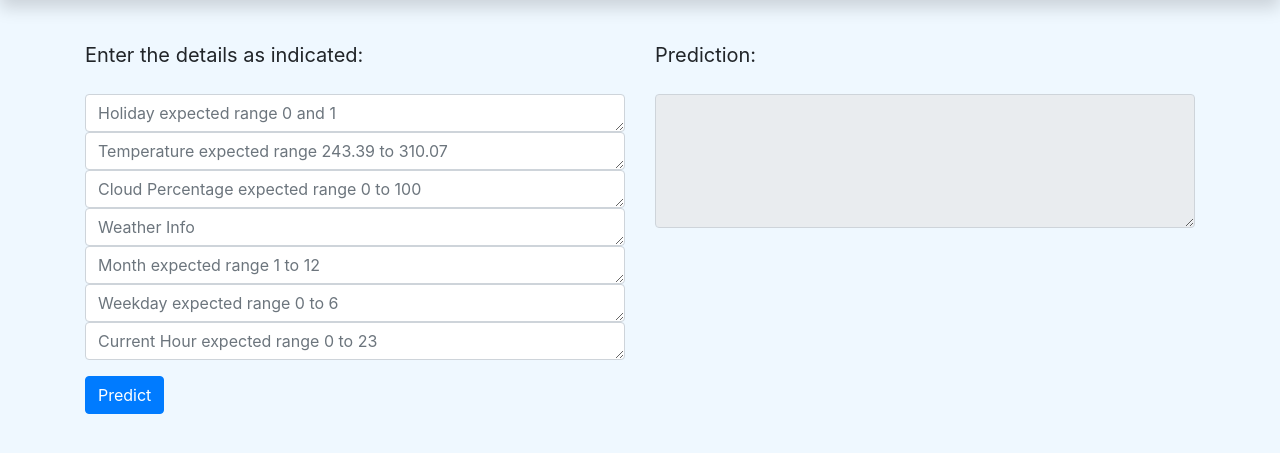
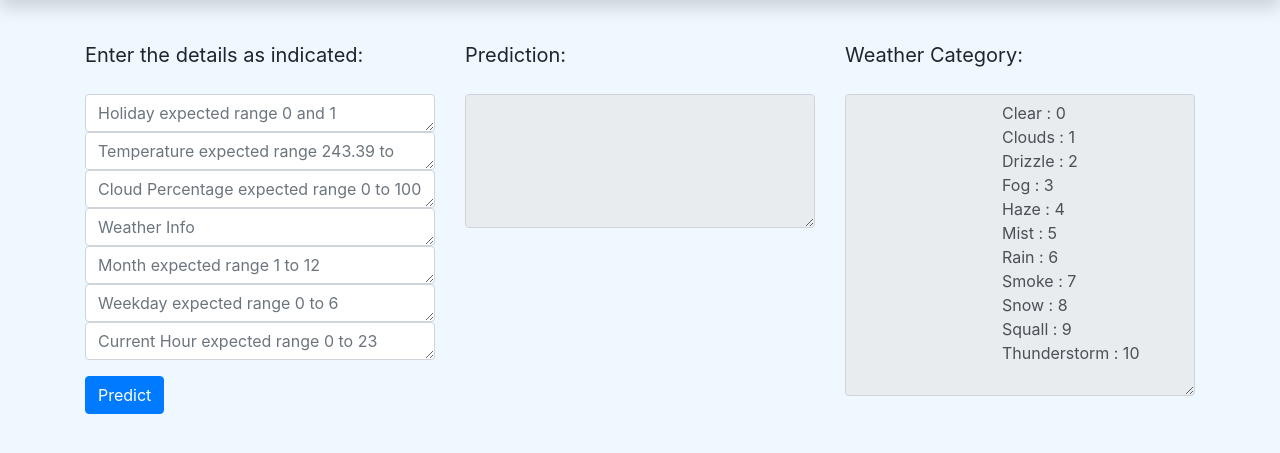
Before and after one commit to vsuraj25/Metro-Interstate-Traffic-Prediction-using-dvc-and-mlflow, a Flask app: page / in a window 1280 px wide. Shown: the part 56-509 px from the top of the page. Run offline with Flask 2, Linux system fonts and the light colour scheme; some libraries are stand-ins or nearby versions.

Commit message:
Web app updated

```diff
--- a/webapp/templates/index.html
+++ b/webapp/templates/index.html
@@ -88,6 +88,32 @@ Metro Interstate Traffic Prediction
                         </div>
                     </form>
                 </div>
+                <div class="col">
+                    <form>
+                        <div class="form-group">
+                            <label for="translation-result">
+
+                                <blockquote class="blockquote">
+                                    <p class="mb-2">Weather Category:</p>
+                                </blockquote>
+
+                            </label>
+                            <textarea readonly class="form-control" id="exTextarea" rows="12" >
+                                Clear : 0
+                                Clouds : 1
+                                Drizzle : 2
+                                Fog : 3
+                                Haze : 4
+                                Mist : 5
+                                Rain : 6
+                                Smoke : 7
+                                Snow : 8
+                                Squall : 9
+                                Thunderstorm : 10
+                            </textarea>
+                        </div>
+                    </form>
+                </div>
             </div>
         </div>
 
```
